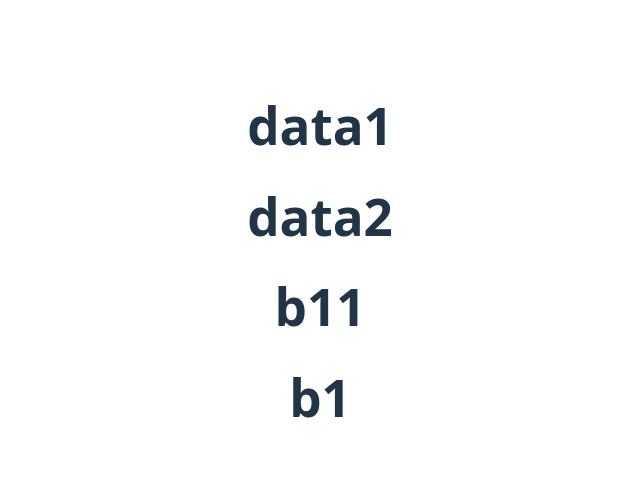
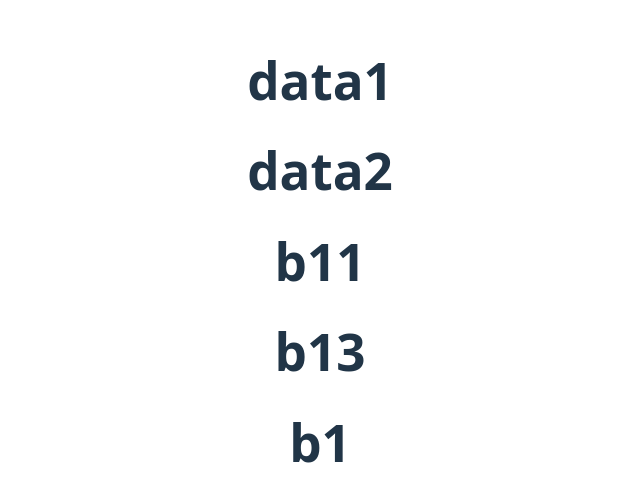
Before and after one commit to Hardik-Boricha/gitdemo, a React (Vite) app: page / in a window 1280 px wide. Shown: the part 139-640 px from the top of the page, without its empty margins (320-960 px from the left). Built offline with nearby package versions, Linux system fonts and the light colour scheme.

Commit message:
b13 data

```diff
--- a/src/App.jsx
+++ b/src/App.jsx
@@ -7,6 +7,7 @@ function App() {
     <h1>data1</h1>
     <h1>data2</h1>
     <h1>b11</h1>
+    <h1>b13</h1>
     <h1>b1</h1>
 
     </>
```
